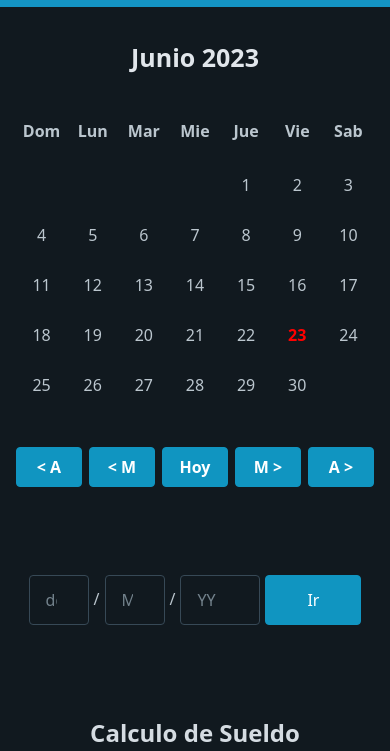
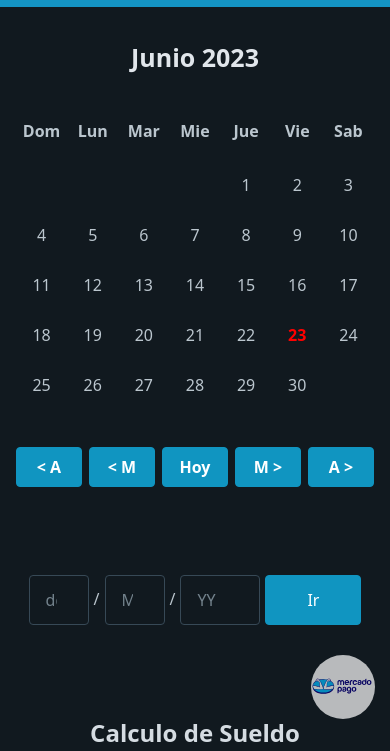
Before and after one commit to dartorrejon/calcularSueldo, a plain HTML site: page index.html in a window 390 px wide. Shown: the part 93-844 px from the top of the page. Drawn offline with nearby package versions, Linux system fonts and the light colour scheme; no server answers.

Commit message:
Agregamos boton de Mercadopago

```diff
--- a/Styles/default.css
+++ b/Styles/default.css
@@ -3,7 +3,37 @@
     padding: 0;
     box-sizing: border-box;
 }
+.mercadopago{
 
+    opacity: .5;
+    background-color: white;
+    height: 3rem;
+    width: 3rem;
+    position: fixed;
+    border-radius: 50%;
+    bottom: -70px;
+    right: 15px;
+    z-index: 10;
+    background-image: url("/IMG/mercado-pago-logo-vector.svg");
+    transition: all .3s ease-in-out;
+
+}
+
+.mercadopago:hover, .menuToggle:focus {
+    opacity: 1;
+    height: 4em;
+    width: 4em;
+    cursor: pointer;
+    transform: rotate(-360deg);
+}
+.mercadopago a{
+    height: 100%;
+    width: 100%;
+    position: absolute;
+    inset: 0;
+    margin: auto;
+    border-radius: 50%;
+}
 header {
     display: flex;
     justify-content: space-between;
@@ -185,5 +215,15 @@ header>nav {
     .copy > p:last-child{
         font-size: 1.3em;
     }
+    .mercadopago{
+        position: fixed;
+        border-radius: 50%;
+        bottom: 0;
+        right: 15px;
+        opacity: .7;
+        height: 4em;
+        width: 4em;
+        animation-delay: 2s;
 
+    }
 }
--- a/index.html
+++ b/index.html
@@ -30,6 +30,10 @@
     </header>
 
     <main>
+        <!-- Mercadopago -->
+        <section class="mercadopago">
+            <a href="http://mpago.la/1e3qCBK" target="_blank"></a>
+        </section>
         <!-- Calendario -->
         <section id="calendarioGG" class="container calendario-cont">
             <h2 class="cal-titulo"></h2>
@@ -134,7 +138,7 @@
                 <a href="objetivos.html">Objetivos</a> •
                 <a href="feriados.html">Feriados 2023</a>
             </p>
-            <p>© 2023 Torrejon Dario Rodrigo - All Rights Reserved</p>
+            <p>© 2023 dartoDev - All Rights Reserved</p>
         </section>
     </footer>
 </div>
```
Also changed, not shown: claves.html (+6 -1 lines), feriados.html (+7 -2 lines), objetivos.html (+6 -1 lines), IMG/mercado-pago-logo-vector.svg (added).
